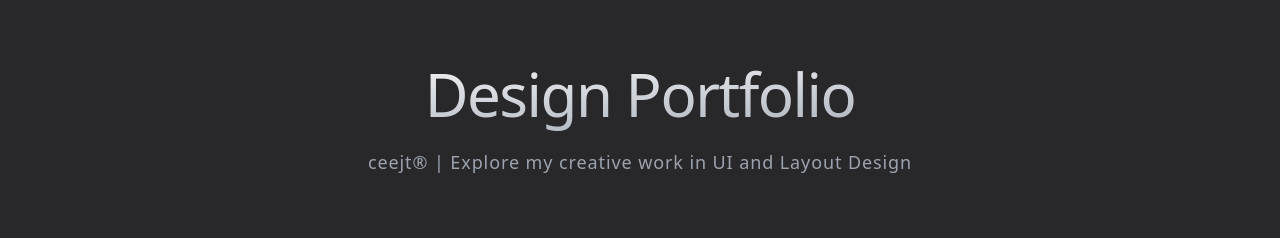
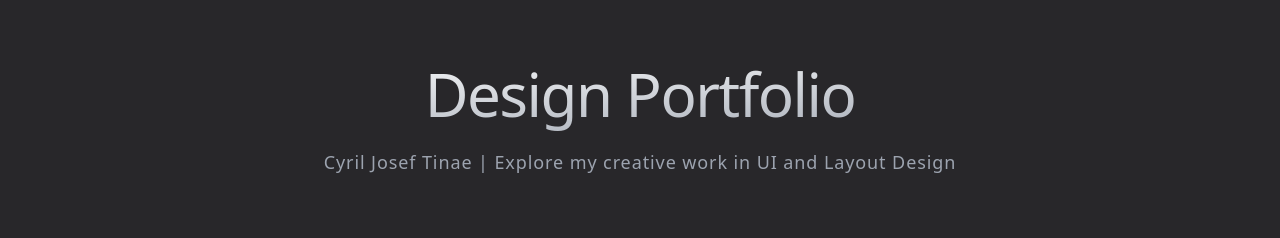
Before and after one commit to ceejt/design-portfolio, a React (Vite) app: page / in a window 1280 px wide. Shown: the top 238 px of the page. Built offline with nearby package versions, Linux system fonts and the light colour scheme.

Commit message:
Changed name.

```diff
--- a/src/portfolio.jsx
+++ b/src/portfolio.jsx
@@ -131,7 +131,7 @@ export default function Portfolio() {
           Design Portfolio
         </h1>
         <p className="text-lg text-gray-400 font-light tracking-wider">
-          ceejt® | Explore my creative work in UI and Layout Design
+          Cyril Josef Tinae | Explore my creative work in UI and Layout Design
         </p>
       </header>
 
```
